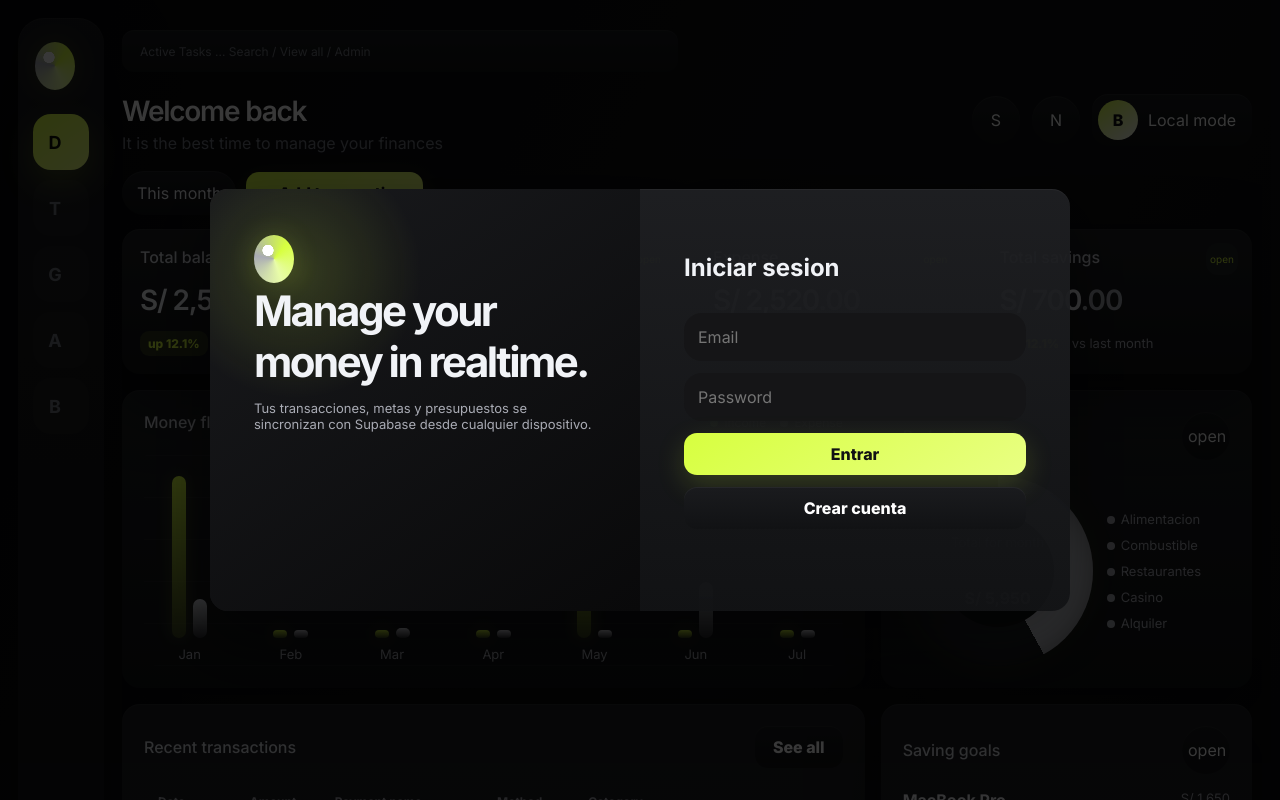
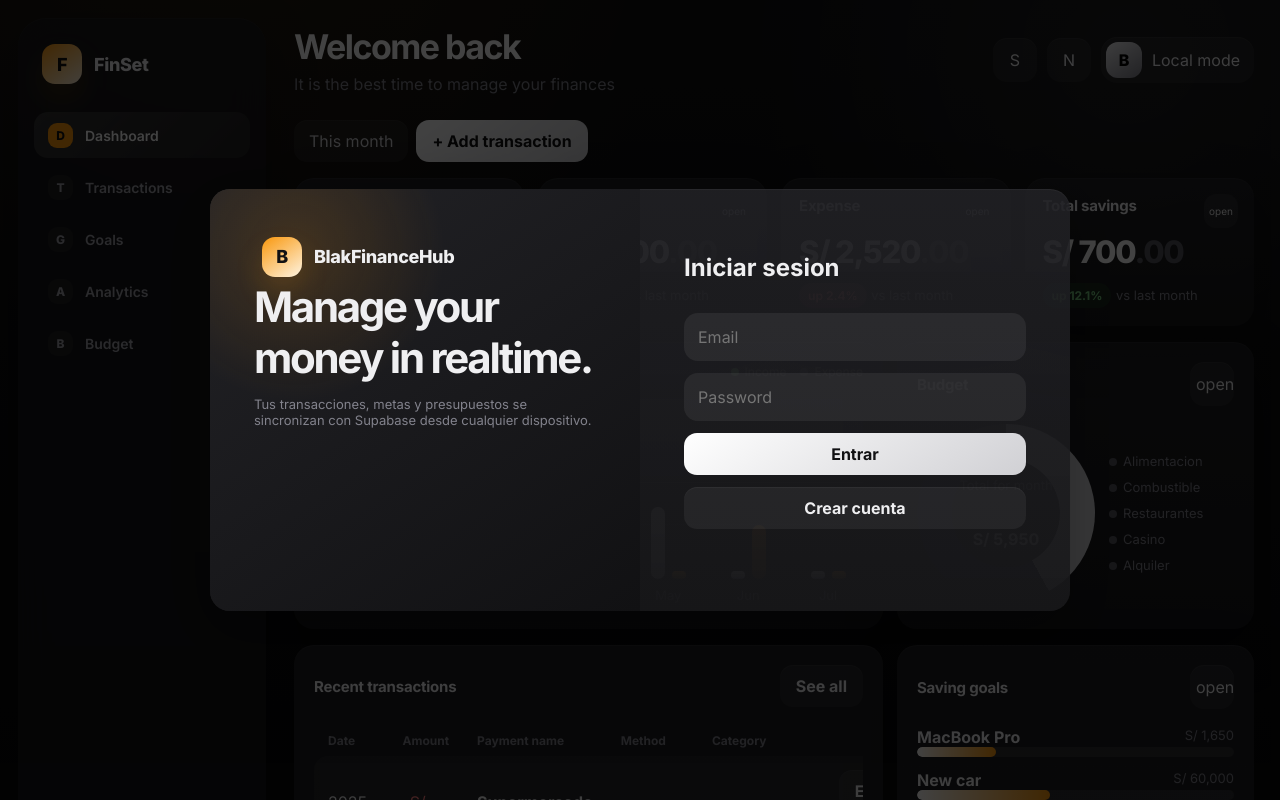
Before and after one commit to poliblak/blakfinancehub, a plain HTML site: page index.html in a window 1280 px wide. Shown: the top 800 px of the page. Drawn offline with nearby package versions, Linux system fonts and the light colour scheme.

Commit message:
Add files via upload

```diff
--- a/index.html
+++ b/index.html
@@ -111,34 +111,31 @@ td:first-child{border-radius:18px 0 0 18px}td:last-child{border-radius:0 18px 18
 @media(max-width:1100px){.grid-4{grid-template-columns:repeat(2,1fr)}.grid-2,.split,.budget-layout{grid-template-columns:1fr}.goal-grid,.budget-grid{grid-template-columns:repeat(2,1fr)}}
 @media(max-width:760px){.app{grid-template-columns:1fr}.side{position:sticky;top:0;z-index:10;padding:14px;gap:12px}.nav{grid-template-columns:repeat(5,1fr);overflow:auto}.nav button{justify-content:center;padding:0 12px;font-size:0}.nav button span:first-child{font-size:18px}.side-bottom{display:none}.main{padding:18px 14px}.top{align-items:flex-start}.top-actions{display:none}.grid-4{grid-template-columns:repeat(2,minmax(0,1fr));gap:10px}.metric{min-height:132px;padding:16px}.metric .value{font-size:22px}.goal-grid,.budget-grid{grid-template-columns:1fr}.auth-card{grid-template-columns:1fr}.auth-copy{display:none}.form-row{grid-template-columns:1fr}.bar-chart{gap:8px}.bar{width:12px}}
 
-/* DAO1 crypto-dashboard aesthetic override */
+/* Sodex-inspired minimal finance aesthetic override */
 :root{
-  --gray-900:#0B0B0D;
-  --gray-800:#151517;
-  --gray-700:#202124;
-  --gray-600:#2B2C30;
-  --gray-500:#4A4B52;
-  --gray-400:#747780;
-  --gray-300:#A9ABB4;
-  --gray-200:#D6D8DF;
-  --gray-100:#F1F3F7;
-  --black:#050506;
+  --gray-900:#111113;
+  --gray-800:#18181A;
+  --gray-700:#222226;
+  --gray-600:#343438;
+  --gray-500:#56565E;
+  --gray-400:#82828C;
+  --gray-300:#A1A1A9;
+  --gray-200:#D0D0D4;
+  --gray-100:#EFEFF1;
+  --black:#000000;
   --white:#FFFFFF;
-  --lime:#D7FF3F;
-  --lime-2:#A9D91F;
-  --violet-glow:#6d5dfc;
   --orange:#F9970C;
   --orange-200:#FEF4E1;
-  --green:#8EEA4E;
-  --green-200:rgba(142,234,78,.16);
-  --red:#FF4E4E;
-  --red-200:rgba(255,78,78,.14);
-  --radius:18px;
+  --green:#297B32;
+  --green-200:#E5FAE6;
+  --red:#E83838;
+  --red-200:#FFEBEB;
+  --radius:20px;
   --radius-sm:14px;
-  --shadow:0 22px 70px rgba(0,0,0,.45);
+  --shadow:0 18px 54px rgba(0,0,0,.22);
 }
 html,body{
-  background:#08080A;
+  background:#0D0D0E;
   color:var(--gray-100);
 }
 body::before{
@@ -147,202 +144,290 @@ body::before{
   inset:0;
   pointer-events:none;
   background:
-    radial-gradient(circle at 8% 12%,rgba(215,255,63,.08),transparent 24%),
-    radial-gradient(circle at 72% 4%,rgba(109,93,252,.10),transparent 22%),
-    linear-gradient(120deg,rgba(255,255,255,.025),transparent 30%,rgba(255,255,255,.018));
+    radial-gradient(circle at 18% -12%,rgba(249,151,12,.08),transparent 34%),
+    radial-gradient(circle at 88% 6%,rgba(255,255,255,.055),transparent 28%),
+    linear-gradient(180deg,#111113 0%,#0D0D0E 42%,#080809 100%);
   z-index:0;
 }
 .app{
   position:relative;
   z-index:1;
-  grid-template-columns:104px 1fr;
-  gap:18px;
-  padding:18px 18px 18px 0;
-  background:
-    linear-gradient(115deg,#08080A 0%,#111114 52%,#070708 100%);
+  min-height:100vh;
+  grid-template-columns:248px minmax(0,1fr);
+  gap:0;
+  padding:18px;
+  background:transparent;
 }
 .side{
-  margin:0 0 0 18px;
-  padding:22px 12px;
-  border-radius:26px;
-  align-items:center;
-  gap:22px;
-  background:linear-gradient(180deg,rgba(27,27,30,.96),rgba(12,12,14,.98));
-  box-shadow:inset 0 1px 0 rgba(255,255,255,.04),0 24px 70px rgba(0,0,0,.34);
+  min-height:calc(100vh - 36px);
+  padding:22px 16px;
+  border-radius:28px;
+  gap:24px;
+  background:rgba(24,24,26,.82);
+  box-shadow:inset 0 1px 0 rgba(255,255,255,.045),var(--shadow);
+  backdrop-filter:blur(18px);
 }
 .brand{
-  width:52px;
-  height:52px;
-  justify-content:center;
-  font-size:0;
+  min-height:48px;
+  padding:0 8px;
+  gap:12px;
+  font-size:18px;
+  letter-spacing:-.02em;
+  color:var(--gray-100);
 }
 .brand-mark{
-  width:48px;
-  height:48px;
-  color:#0B0B0D;
-  background:
-    radial-gradient(circle at 35% 32%,#fff 0 13%,transparent 14%),
-    conic-gradient(from 40deg,var(--lime),#E8FCA8,var(--gray-300),var(--lime));
-  box-shadow:0 0 28px rgba(215,255,63,.16);
+  width:40px;
+  height:40px;
+  border-radius:13px;
+  color:#111113;
+  background:linear-gradient(145deg,var(--orange),#FEF4E1);
+  box-shadow:0 14px 28px rgba(249,151,12,.15);
 }
 .nav{
-  width:100%;
-  gap:10px;
+  gap:6px;
 }
 .nav button,
 .side-bottom button{
-  width:56px;
-  height:56px;
-  margin:0 auto;
-  padding:0;
-  justify-content:center;
-  border-radius:18px;
-  color:var(--gray-400);
-  background:rgba(255,255,255,.025);
+  width:100%;
+  height:46px;
+  margin:0;
+  padding:0 14px;
+  justify-content:flex-start;
+  gap:12px;
+  border-radius:14px;
+  color:var(--gray-300);
+  background:transparent;
+  font-weight:600;
+  transition:background .18s ease,color .18s ease,transform .18s ease;
 }
 .nav button span:first-child{
-  font-size:18px;
+  width:25px;
+  height:25px;
+  display:grid;
+  place-items:center;
+  border-radius:9px;
+  background:rgba(255,255,255,.045);
+  color:var(--gray-300);
+  font-size:12px;
+  font-weight:800;
 }
 .nav button span:last-child,
 .side-bottom button{
-  font-size:0;
+  font-size:14px;
+}
+.nav button:hover,
+.side-bottom button:hover{
+  background:rgba(255,255,255,.055);
+  color:var(--white);
 }
 .nav button.active{
-  color:#101106;
-  background:linear-gradient(145deg,var(--lime),#E9FF83);
-  box-shadow:0 12px 32px rgba(215,255,63,.22);
+  color:var(--white);
+  background:linear-gradient(135deg,rgba(255,255,255,.12),rgba(255,255,255,.055));
+  box-shadow:none;
+}
+.nav button.active span:first-child{
+  background:var(--orange);
+  color:#111113;
 }
 .side-bottom{
+  gap:6px;
+}
+#syncState::before,#logoutBtn::before{content:''}
+.main{
+  padding:8px 8px 32px 28px;
+  overflow:visible;
+}
+.main::before{
+  content:'';
+  display:none;
+}
+.top{
+  margin-bottom:26px;
   align-items:center;
 }
-#syncState::before{content:'RT';font-size:12px}
-#logoutBtn::before{content:'OUT';font-size:11px}
-.main{
-  padding:8px 10px 36px 0;
-}
-.main::before{
-  content:'Active Tasks ...        Search / View all / Admin';
-  display:flex;
-  align-items:center;
-  height:42px;
-  width:min(520px,100%);
-  margin:4px 0 22px;
-  padding:0 18px;
-  border-radius:12px;
-  background:linear-gradient(180deg,#1a1b1e,#111214);
-  color:var(--gray-400);
-  font-size:12px;
-  box-shadow:inset 0 1px 0 rgba(255,255,255,.045);
-}
-.top{
-  align-items:flex-start;
-  margin-bottom:18px;
-}
 .title h1{
-  font-size:28px;
-  font-weight:600;
+  font-size:34px;
+  font-weight:700;
   letter-spacing:-.045em;
+  color:var(--white);
 }
 .title p{
+  margin-top:7px;
   color:var(--gray-400);
+}
+.top-actions{
+  gap:10px;
 }
 .round,
 .profile,
 .chip,
 .field,
 .btn.dark{
-  background:linear-gradient(180deg,#1a1b1e,#111214);
-  box-shadow:inset 0 1px 0 rgba(255,255,255,.05);
+  background:rgba(255,255,255,.055);
+  color:var(--gray-100);
+  box-shadow:inset 0 1px 0 rgba(255,255,255,.045);
+}
+.round{
+  width:44px;
+  height:44px;
+  border-radius:14px;
 }
 .profile{
+  height:46px;
   border-radius:16px;
+  padding:0 14px 0 5px;
 }
 .avatar{
-  background:linear-gradient(145deg,var(--lime),#fff);
-  color:#111113;
+  width:36px;
+  height:36px;
+  border-radius:12px;
+  background:linear-gradient(145deg,var(--gray-100),var(--gray-400));
+  color:var(--black);
+}
+.toolbar{
+  gap:8px;
+  margin-bottom:16px;
 }
 .btn{
   height:42px;
   border-radius:13px;
-  background:linear-gradient(145deg,var(--lime),#E9FF83);
+  padding:0 16px;
   color:#111113;
-  box-shadow:0 10px 28px rgba(215,255,63,.17);
+  background:linear-gradient(145deg,var(--white),var(--gray-200));
+  box-shadow:none;
+  font-weight:700;
+}
+.btn:hover,
+.round:hover,
+.chip:hover{
+  transform:translateY(-1px);
+}
+.btn.warn{
+  background:var(--orange);
+  color:#111113;
 }
 .btn.danger{
-  background:linear-gradient(145deg,var(--red),#FF8A8A);
-  color:var(--black);
+  background:var(--red);
+  color:var(--white);
 }
 .btn.success{
-  background:linear-gradient(145deg,var(--green),#D9FFB8);
-  color:var(--black);
+  background:var(--green);
+  color:var(--white);
 }
-.toolbar{
-  margin-bottom:14px;
+.chip,.field{
+  height:42px;
+  border-radius:13px;
+  color:var(--gray-200);
+  background:rgba(255,255,255,.055);
+}
+.page{
+  animation:fadeIn .18s ease;
+}
+@keyframes fadeIn{
+  from{opacity:.65;transform:translateY(4px)}
+  to{opacity:1;transform:none}
+}
+.grid-4{
+  gap:14px;
+}
+.grid-2{
+  grid-template-columns:1.65fr 1fr;
+  gap:14px;
 }
 .card,
 .goal-card,
 .budget-card,
 .panel,
 .auth-card{
-  background:
-    linear-gradient(180deg,rgba(31,32,35,.94),rgba(18,19,21,.96));
-  border-radius:18px;
-  box-shadow:
-    inset 0 1px 0 rgba(255,255,255,.045),
-    0 24px 70px rgba(0,0,0,.34);
+  background:linear-gradient(180deg,rgba(34,34,38,.86),rgba(24,24,26,.92));
+  border-radius:20px;
+  box-shadow:inset 0 1px 0 rgba(255,255,255,.045),var(--shadow);
+}
+.card{
+  padding:20px;
 }
 .metric{
-  min-height:132px;
+  min-height:136px;
   padding:18px;
 }
-.metric h3,.card h3{
-  font-weight:500;
-  color:var(--gray-200);
+.metric h3,.card h3,.goal-card h3,.budget-card h3{
+  font-size:15px;
+  font-weight:650;
+  color:var(--gray-100);
+  letter-spacing:-.015em;
 }
 .metric .value{
-  margin-top:16px;
-  font-size:28px;
-  font-weight:600;
+  margin-top:18px;
+  font-size:31px;
+  font-weight:750;
+  color:var(--white);
+}
+.metric .value span{
+  color:var(--gray-500)!important;
 }
 .arrow{
-  width:32px;
-  height:32px;
-  right:14px;
-  top:14px;
+  width:34px;
+  height:34px;
+  right:16px;
+  top:16px;
   border-radius:12px;
-  background:#232428;
-  color:var(--lime);
+  color:var(--gray-100);
+  background:rgba(255,255,255,.06);
   font-size:10px;
 }
+.muted{
+  color:var(--gray-400);
+}
 .trend{
-  border-radius:9px;
-  padding:5px 8px;
+  margin-top:13px;
+  border-radius:999px;
+  padding:5px 9px;
+  font-weight:700;
 }
-.trend.pos{
-  background:rgba(215,255,63,.13);
-  color:var(--lime);
+.trend.pos,.pill.ok{
+  background:rgba(41,123,50,.17);
+  color:#7BCF83;
 }
-.trend.neg{
-  background:var(--red-200);
-  color:var(--red);
+.trend.neg,.pill.bad{
+  background:rgba(232,56,56,.16);
+  color:#FF7E7E;
+}
+.pill.warn{
+  background:rgba(249,151,12,.16);
+  color:var(--orange);
+}
+.section-head{
+  margin-bottom:18px;
+}
+.legend{
+  color:var(--gray-400);
+}
+.dot{
+  background:var(--gray-500);
+}
+.dot.green{
+  background:#7BCF83;
 }
 .bar-chart{
-  height:218px;
-  padding-top:28px;
+  height:210px;
+  padding:22px 4px 30px;
+  gap:18px;
+  border-radius:16px;
   background:
-    repeating-linear-gradient(to top,rgba(255,255,255,.035) 0 1px,transparent 1px 42px);
-  border-radius:14px;
+    linear-gradient(to top,rgba(255,255,255,.045) 1px,transparent 1px) 0 0/100% 42px,
+    linear-gradient(180deg,rgba(255,255,255,.025),rgba(255,255,255,0));
 }
 .bar{
   width:14px;
-  border-radius:10px;
+  border-radius:999px;
+  min-height:8px;
 }
 .bar.income{
-  background:linear-gradient(180deg,var(--lime),rgba(215,255,63,.20));
-  box-shadow:0 0 16px rgba(215,255,63,.18);
+  background:linear-gradient(180deg,#FFFFFF,#A1A1A9);
+  box-shadow:none;
 }
 .bar.expense{
-  background:linear-gradient(180deg,var(--gray-200),rgba(130,130,140,.22));
+  background:linear-gradient(180deg,var(--orange),rgba(249,151,12,.28));
 }
 .bar:hover,
 .donut:hover,
@@ -351,54 +436,123 @@ body::before{
 .goal-card:hover,
 .budget-card:hover{
   transform:translateY(-2px);
-  filter:brightness(1.08);
+  filter:brightness(1.06);
+}
+.donut-wrap{
+  grid-template-columns:1fr 1fr;
 }
 .donut{
-  background:conic-gradient(var(--lime) 0 80deg,var(--gray-500) 80deg 160deg,var(--gray-300) 160deg 235deg,var(--gray-700) 235deg 360deg);
-  box-shadow:inset 0 0 30px rgba(0,0,0,.45),0 0 28px rgba(215,255,63,.08);
+  width:178px;
+  height:178px;
+  background:conic-gradient(var(--orange) 0 80deg,var(--gray-300) 80deg 150deg,var(--gray-600) 150deg 360deg);
+  box-shadow:none;
 }
 .donut-inner{
-  background:#111214;
+  width:108px;
+  height:108px;
+  background:#18181A;
 }
 .progress{
-  height:12px;
-  background:#2A2B2F;
+  height:10px;
+  background:rgba(255,255,255,.075);
 }
 .progress i{
-  background:linear-gradient(90deg,var(--lime),#F1FFB0);
-  box-shadow:0 0 12px rgba(215,255,63,.2);
+  background:linear-gradient(90deg,var(--white),var(--orange));
+  box-shadow:none;
+}
+.chart{
+  width:100%;
+  height:230px;
+  border-radius:16px;
+  background:linear-gradient(180deg,rgba(255,255,255,.025),rgba(255,255,255,0));
+}
+.chart polyline{
+  stroke:var(--orange)!important;
+  stroke-width:3!important;
+}
+.chart polygon{
+  fill:rgba(249,151,12,.13)!important;
+}
+.table-wrap{
+  border-radius:18px;
+}
+table{
+  border-spacing:0 8px;
+}
+th{
+  color:var(--gray-400);
+  font-weight:700;
 }
 td{
-  background:#18191C;
+  background:rgba(255,255,255,.045);
+  padding:14px;
 }
 td:first-child{border-radius:14px 0 0 14px}
 td:last-child{border-radius:0 14px 14px 0}
-.amount.pos{color:var(--lime)}
-.amount.neg{color:var(--red)}
-.pill.ok{
-  background:rgba(215,255,63,.14);
-  color:var(--lime);
+.amount.pos{
+  color:#7BCF83;
 }
-.pill.warn{
-  background:rgba(249,151,12,.14);
-  color:var(--orange);
+.amount.neg{
+  color:#FF7E7E;
 }
-.pill.bad{
-  background:rgba(255,78,78,.14);
-  color:var(--red);
+.goal-grid,.budget-grid{
+  gap:14px;
 }
-.form-grid input,.form-grid select,.form-grid textarea{
-  background:#18191C;
+.goal-card,.budget-card{
+  padding:18px;
+}
+.big{
+  font-size:29px;
+  font-weight:760;
+  color:var(--white);
+}
+.split{
+  gap:14px;
+}
+.status{
+  background:rgba(255,255,255,.045);
+  border-radius:16px;
+  padding:13px 15px;
+}
+.budget-layout{
+  gap:14px;
+}
+.mini-row{
+  background:rgba(255,255,255,.045);
+  border-radius:16px;
+}
+.form-grid input,
+.form-grid select,
+.form-grid textarea,
+.auth-form input{
+  background:rgba(255,255,255,.065);
   border-radius:14px;
+}
+.auth{
+  background:rgba(0,0,0,.74);
 }
 .auth-copy{
   background:
-    radial-gradient(circle at 20% 20%,rgba(215,255,63,.16),transparent 26%),
-    linear-gradient(145deg,#191A1D,#09090A);
+    radial-gradient(circle at 20% 15%,rgba(249,151,12,.16),transparent 30%),
+    linear-gradient(145deg,#222226,#111113);
+}
+.auth-copy h2{
+  letter-spacing:-.055em;
 }
 .tooltip{
-  background:var(--lime);
-  color:#101106;
+  background:var(--white);
+  color:var(--black);
+  border-radius:10px;
+}
+.toast{
+  background:var(--white);
+  color:var(--black);
+}
+@media(max-width:1100px){
+  .app{grid-template-columns:210px minmax(0,1fr)}
+  .grid-4{grid-template-columns:repeat(2,1fr)}
+  .grid-2,.split,.budget-layout{grid-template-columns:1fr}
+  .goal-grid,.budget-grid{grid-template-columns:repeat(2,1fr)}
 }
 @media(max-width:760px){
   .app{
@@ -406,22 +560,82 @@ td:last-child{border-radius:0 14px 14px 0}
     padding:10px;
   }
   .side{
+    min-height:0;
     margin:0 0 12px;
+    padding:10px;
     border-radius:22px;
     flex-direction:row;
-    justify-content:space-between;
+    align-items:center;
   }
-  .brand{display:none}
+  .brand{
+    display:none;
+  }
   .nav{
     display:grid;
-    grid-template-columns:repeat(5,56px);
-    gap:8px;
+    grid-template-columns:repeat(5,minmax(54px,1fr));
+    gap:7px;
+    width:100%;
     overflow:auto;
   }
-  .main{padding:0}
-  .main::before{display:none}
-  .top{margin:6px 0 16px}
-  .grid-4{grid-template-columns:repeat(2,minmax(0,1fr))}
+  .nav button{
+    width:100%;
+    height:50px;
+    padding:0;
+    justify-content:center;
+  }
+  .nav button span:first-child{
+    font-size:12px;
+  }
+  .nav button span:last-child{
+    display:none;
+  }
+  .side-bottom{
+    display:none;
+  }
+  .main{
+    padding:0;
+  }
+  .top{
+    margin:8px 2px 16px;
+    align-items:flex-start;
+  }
+  .title h1{
+    font-size:28px;
+  }
+  .top-actions{
+    display:none;
+  }
+  .grid-4{
+    grid-template-columns:repeat(2,minmax(0,1fr));
+    gap:10px;
+  }
+  .metric{
+    min-height:130px;
+    padding:15px;
+  }
+  .metric .value{
+    font-size:22px;
+  }
+  .grid-2,.split,.budget-layout{
+    grid-template-columns:1fr;
+  }
+  .goal-grid,.budget-grid{
+    grid-template-columns:1fr;
+  }
+  .card,.goal-card,.budget-card{
+    border-radius:18px;
+    padding:16px;
+  }
+  .bar-chart{
+    gap:8px;
+  }
+  .bar{
+    width:11px;
+  }
+  .donut-wrap{
+    grid-template-columns:1fr;
+    justify-items:center;
+  }
 }
 </style>
 </head>
```
